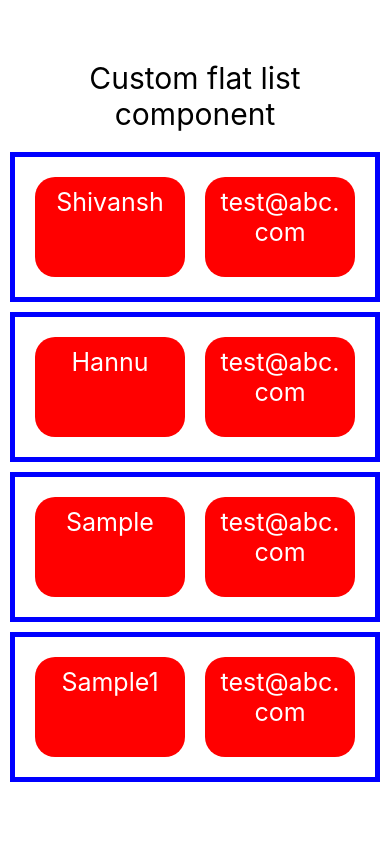
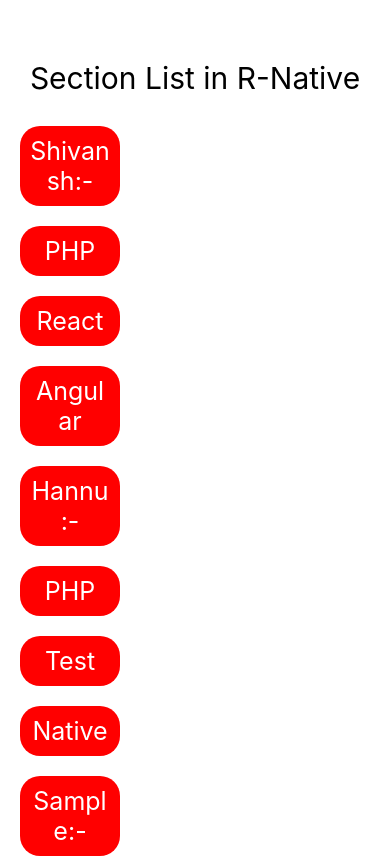
Before and after one commit to ShivanshMehtaa/RNative, a React Native app: screen / in a window 390 px wide. Shown: the top 858 px of the page. Built offline with nearby package versions, Linux system fonts and the light colour scheme.

Commit message:
section list

```diff
--- a/App.js
+++ b/App.js
@@ -5,6 +5,7 @@
   Button,
   TextInput,
   FlatList,
+  SectionList,
 } from "react-native";
 
 export default function App() {
@@ -12,41 +13,51 @@
     {
       id: 1,
       name: "Shivansh",
-      email:'test@abc.com'
+      email: 'test@abc.com',
+      data: ['PHP', 'React', 'Angular']
     },
     {
       id: 2,
       name: "Hannu",
-      email:'test@abc.com'
+      email: 'test@abc.com',
+      data: ['PHP', 'Test', 'Native']
     },
     {
       id: 3,
       name: "Sample",
-      email:'test@abc.com'
+      email: 'test@abc.com',
+      data: ['PHP', 'Python', 'CPP']
     },
     {
       id: 4,
       name: "Sample1",
-      email:'test@abc.com'
+      email: 'test@abc.com',
+      data: ['Java', 'NODE', 'MONGO']
     }
   ];
 
   return (
     <View style={{ padding: 10 }}>
-      <Text style={{ fontSize: 30, marginTop: 50,marginBottom:20, textAlign: "center" }}>
-        Custom flat list component
+      <Text style={{ fontSize: 30, marginTop: 50, marginBottom: 20, textAlign: "center" }}>
+        Section List in R-Native
       </Text>
-      <FlatList
-        data={users}
-        renderItem={({item})=>
-          <UserData item={item}/>
-      }
+      <SectionList
+        sections={users}
+        renderItem={({ item }) =>
+          <Text style={styles.text}>{item}</Text>
+        }
+        renderSectionHeader={({ section: { name } }) =>(
+          <Text style={styles.text}>{name}:-</Text>
+        )
+
+        }
       />
+
     </View>
   );
 }
 
-const UserData = (props) =>{
+const UserData = (props) => {
   const vari = props.item
   return (
     <View style={styles.view}>
@@ -57,16 +68,16 @@
 }
 
 const styles = StyleSheet.create({
-  view:{
-    flex:1,
-    flexDirection:'row',
-    borderColor:'blue',
-    borderWidth:5,
-    marginBottom:10,
-    padding:10,
+  view: {
+    flex: 1,
+    flexDirection: 'row',
+    borderColor: 'blue',
+    borderWidth: 5,
+    marginBottom: 10,
+    padding: 10,
   },
   text: {
-    flex:1,
+    flex: 1,
     fontSize: 25,
     backgroundColor: "red",
     color: "white",
```
